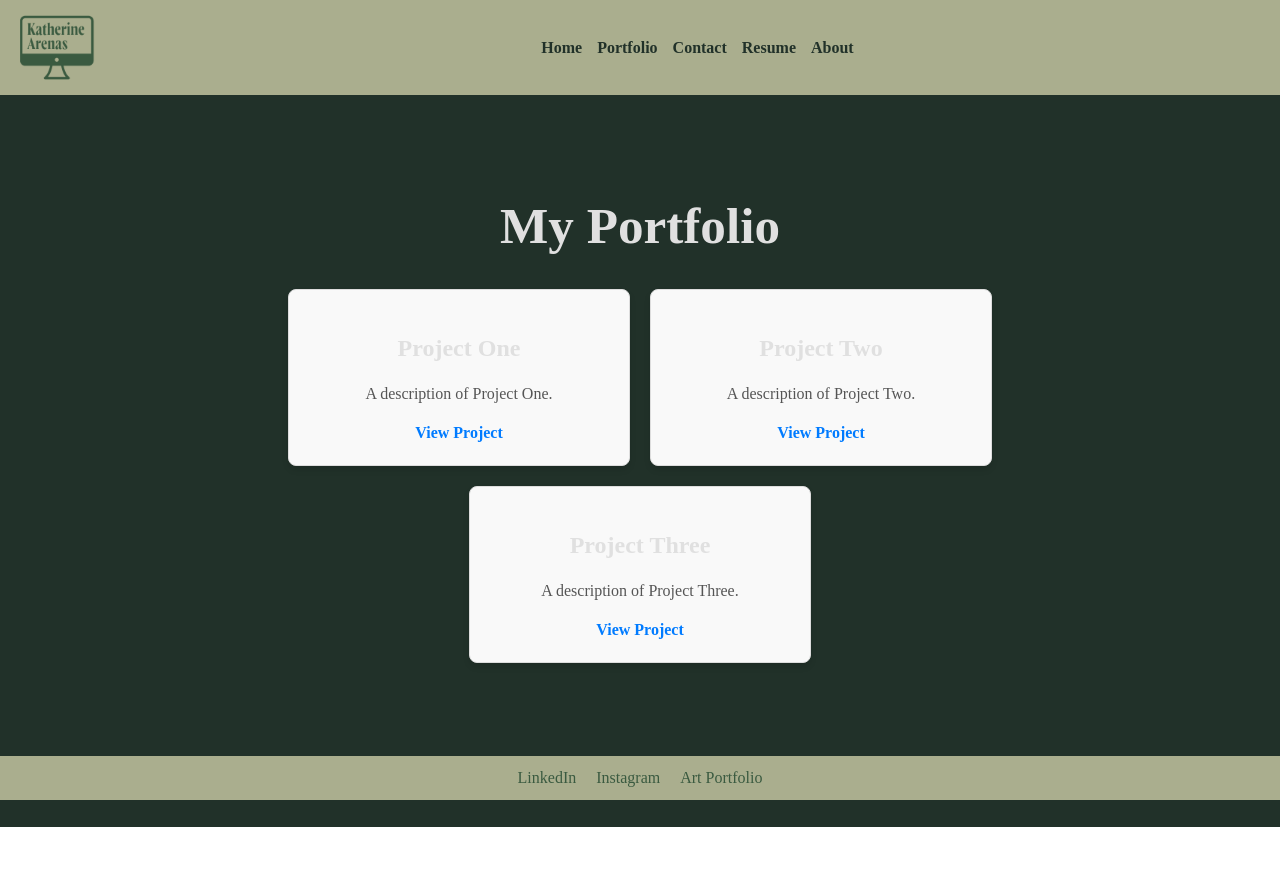
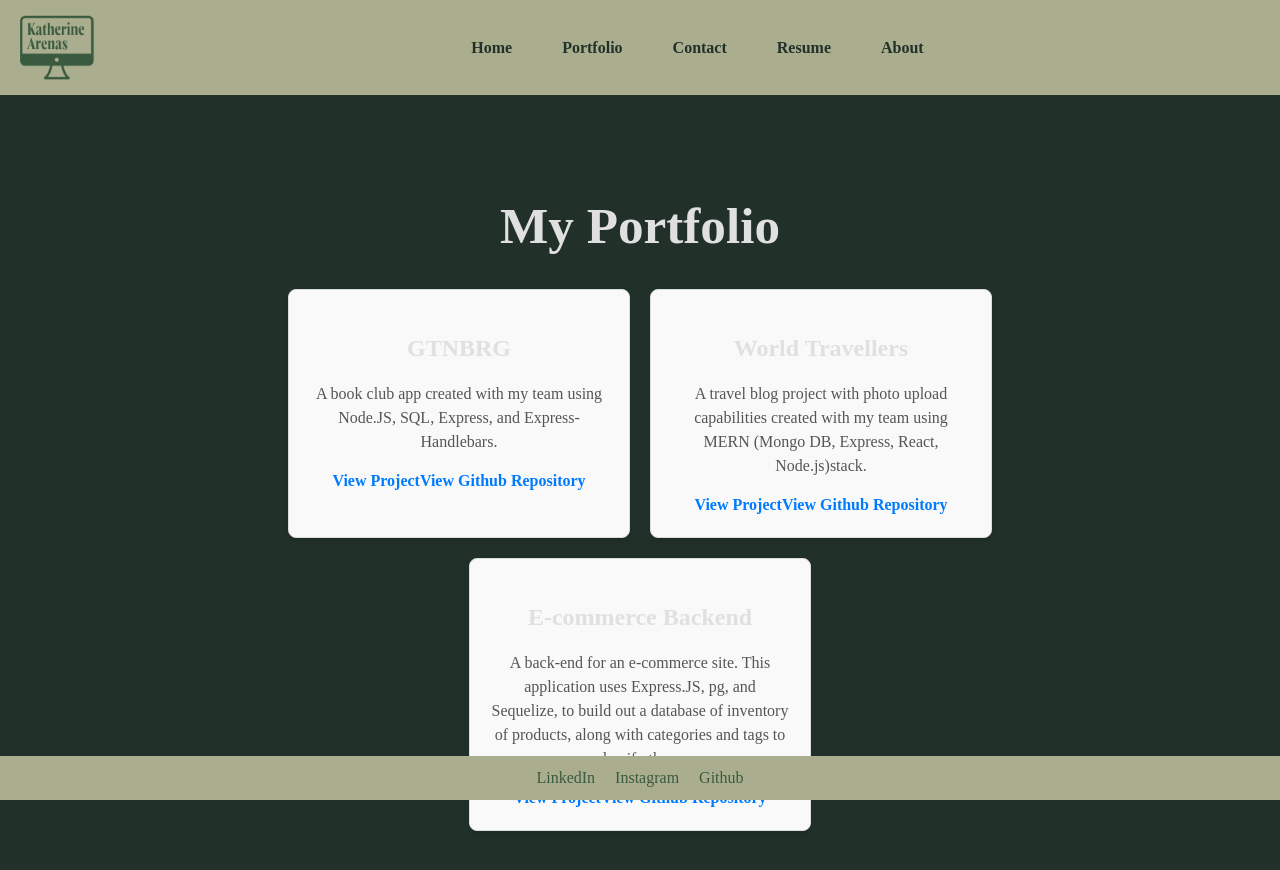
Before and after one commit to katherinearenas/react-portfolio, a React (Vite) app: page /portfolio in a window 1280 px wide. Shown: the top 870 px of the page. Before the commit the page ends 827 px from the top, so only its background shows below. Built offline with nearby package versions, Linux system fonts and the light colour scheme.

Commit message:
cleaned up files

```diff
--- a/src/App.css
+++ b/src/App.css
@@ -1,40 +1,10 @@
-/* :root {
-  --hunter-green: #3a5a40ff;
-  --black-olive: #213129ff;
-  --sage: #aaae8eff;
-  --beaver: #a68777ff;
-  --platinum: #e0e0e0ff;
-} */
 
-body {
-  background-color: var(--black-olive);
-  /* color: var(--platinum); */
-  /* font-family: Arial, sans-serif; */
-  /* display: flex; */
-  /* justify-content: center; */
-  /* justify-items: center; */
-  /* align-items: center; */
-  /* width: 100%; */
-}
 
 .app-container {
-  /* display: flex; */
-  /* flex-direction: column;*/
-  /* justify-self: center; */
-  /* align-self: center;  */
-  /* min-height: 100vh; */
-  /* width: 85%; Ensures it spans the full width */
-  /* box-sizing: border-box; Includes padding and border in the element's total width and height */
-  /* width: 100%; */
   background-color: var(--black-olive);
 }
 
 main {
-  /* display: flex;
-  justify-content: center;
-  align-items: center; */
-  /* min-width: 90%; */
-  /* max-width: 900px; */
   background-color: var(--black-olive);
   padding: 5%
 }
--- a/src/components/Footer.jsx
+++ b/src/components/Footer.jsx
@@ -11,8 +11,11 @@ function Footer() {
         <a href="https://www.instagram.com/katherinesaesthetic" target="_blank" rel="noopener noreferrer">
           Instagram
         </a>
-        <a href="https://www.katherinesaesthetic.com" target="_blank" rel="noopener noreferrer">
-          Art Portfolio
+        {/* <a href="https://www.katherinesaesthetic.com" target="_blank" rel="noopener noreferrer">
+          Art Portfolio add back in when deployed
+        </a> */}
+        <a href="https://github.com/katherinearenas" target="_blank" rel="noopener noreferrer">
+          Github
         </a>
       </div>
     </footer>
--- a/src/components/style/header.css
+++ b/src/components/style/header.css
@@ -23,6 +23,7 @@
   font-size: 1.3em;
   font-weight: bold;
   color: var(--black-olive);
+  position: left;
 }
 
 .menu-toggle {
@@ -45,7 +46,7 @@
 .nav ul {
   list-style: none;
   display: flex;
-  gap: 15px;
+  gap: 50px;
   padding: 0;
   margin: 0;
 }
@@ -69,6 +70,9 @@
   .menu-toggle {
     display: block;
   }
+  .header-container {
+    display: flex;
+  }
 
   .nav {
     display: none;
@@ -84,6 +88,13 @@
     box-shadow: 0 4px 6px rgba(0, 0, 0, 0.1);
   }
 
+  .logo {
+    font-size: 1.3em;
+    font-weight: bold;
+    color: var(--black-olive);
+    position: left;
+  }
+
   .nav.open {
     display: flex;
   }
--- a/src/index.css
+++ b/src/index.css
@@ -33,7 +33,7 @@ body {
   color: var(--platinum);
   width: 100%;
   background-color: var(--black-olive);
-  /*display: flex;
+  /* display: flex;
   place-items: center;
   min-width: 320px; */
 }
--- a/src/pages/Portfolio.jsx
+++ b/src/pages/Portfolio.jsx
@@ -4,21 +4,24 @@ import "./style/portfolio.css";
 const projects = [
   {
     id: 1,
-    title: "Project One",
-    description: "A description of Project One.",
-    link: "https://example.com/project-one",
+    title: "GTNBRG",
+    description: "A book club app created with my team using Node.JS, SQL, Express, and Express-Handlebars.",
+    link: "https://gtnbrg-083z.onrender.com",
+    github: "https://github.com/katherinearenas/gtnbrg"
   },
   {
     id: 2,
-    title: "Project Two",
-    description: "A description of Project Two.",
-    link: "https://example.com/project-two",
+    title: "World Travellers",
+    description: "A travel blog project with photo upload capabilities created with my team using MERN (Mongo DB, Express, React, Node.js)stack.",
+    link: "https://travelblog-d8at.onrender.com",
+    github: "https://github.com/Well-Find-Out/project3"
   },
   {
     id: 3,
-    title: "Project Three",
-    description: "A description of Project Three.",
-    link: "https://example.com/project-three",
+    title: "E-commerce Backend",
+    description: "A back-end for an e-commerce site. This application uses Express.JS, pg, and Sequelize, to build out a database of inventory of products, along with categories and tags to classify them.",
+    link: "https://drive.google.com/file/d/15iQIO34j2KKZNpmjHYqk7yhUExWqSmlk/view",
+    github: "https://github.com/katherinearenas/week-thirteen-challenge-karenas",
   },
 ];
 
@@ -32,6 +35,7 @@ function Portfolio() {
             <h2>{project.title}</h2>
             <p>{project.description}</p>
             <a href={project.link} target="_blank" rel="noopener noreferrer">View Project</a>
+            <a href={project.github} target="_blank" rel="noopener noreferrer">View Github Repository</a>
           </div>
         ))}
       </div>
--- a/src/pages/style/about.css
+++ b/src/pages/style/about.css
@@ -2,7 +2,7 @@
   /* max-width: 800px; */
   /* margin: 0 auto; */
   padding-top: 100px;
-  /* padding-bottom: 100px; */
+  padding-bottom: 50px;
   display: flex;
   flex-direction: column;
   justify-content: center;
```
Also changed, not shown: src/components/Navigation.jsx (deleted, +0 -103 lines), src/components/Project.jsx (deleted, +0 -24 lines).
